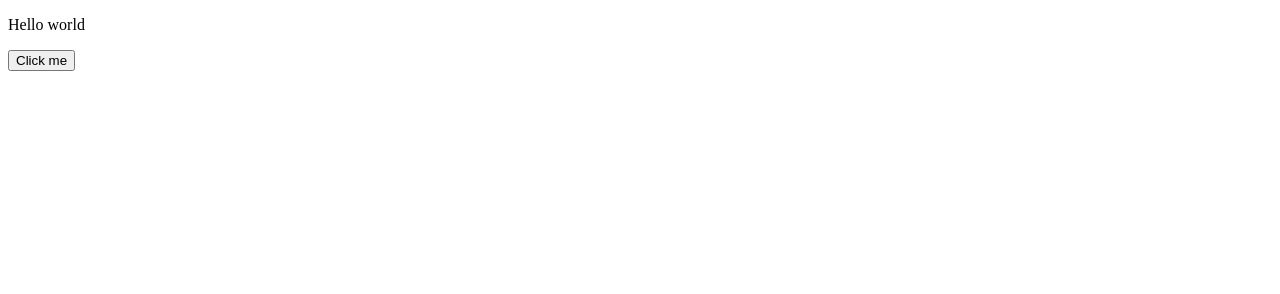
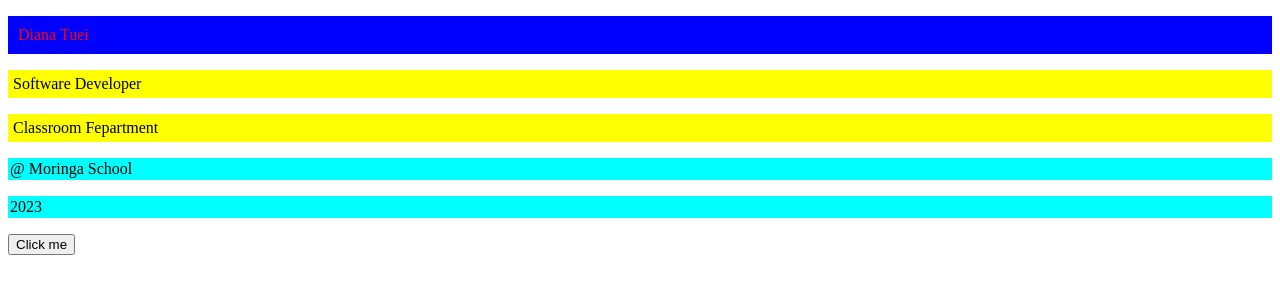
Before and after one commit to DianaTuei/ArtGallery, a plain HTML site: page index.html in a window 1280 px wide. Drawn offline with Linux system fonts and the light colour scheme.

Commit message:
html and css linking

```diff
--- a/css/style.css
+++ b/css/style.css
@@ -0,0 +1,23 @@
+/* selector (what do you want to atyle: id,class, tagname ) {
+    styling property : value of the property
+} */
+
+/* to use id */
+/* #name of id */
+/* id's are unique */
+#paraId {
+    background-color: blue;
+    padding:  10px;
+}
+/* to use the class name */
+/* .classname */
+/* class are groupings */
+.paraClass {
+    background-color: yellow;
+    padding: 5px;
+}
+/* tag name */
+p {
+   background-color: aqua;
+   padding: 2px;
+}
--- a/index.html
+++ b/index.html
@@ -1,8 +1,33 @@
 <!DOCTYPE html>
 <html>
-<head></head>
+<head>
+    <title>Pete's Gallery</title>
+    <!-- create the comment block by ctrl+ / -->
+    <!-- linking html to css -->
+    <!-- external css -->
+    <link rel="stylesheet" href="css/style.css"/>
+    <!-- internal css -->
+    <style>
+        /*internal css*/
+    </style>
+
+
+</head>
+
 <body>
-    <p>Hello world</p>
+    <!-- inline css -->
+    <!-- the style here is called an attribute -->
+    <!-- attribute gives metadata (more info) about an element -->
+    <!-- here element is P which is a paragraph -->
+
+    <p id= "paraId" style="color: red;">Diana Tuei</p>
+    <!-- class selector -->
+    <p class="paraClass">Software Developer</p>
+    <p class="paraClass">Classroom Fepartment</p>
+    <!-- tag selector -->
+    <p>@ Moringa School</p>
+    <p>2023</p>
     <button>Click me</button>
+
 </body>
 </html>
```
Also changed, not shown: public/about.html (+16 -0 lines), public/tablelayout.html (added, +22 -0 lines), css/about.css (added), package-lock.json (added), 1 other file.
